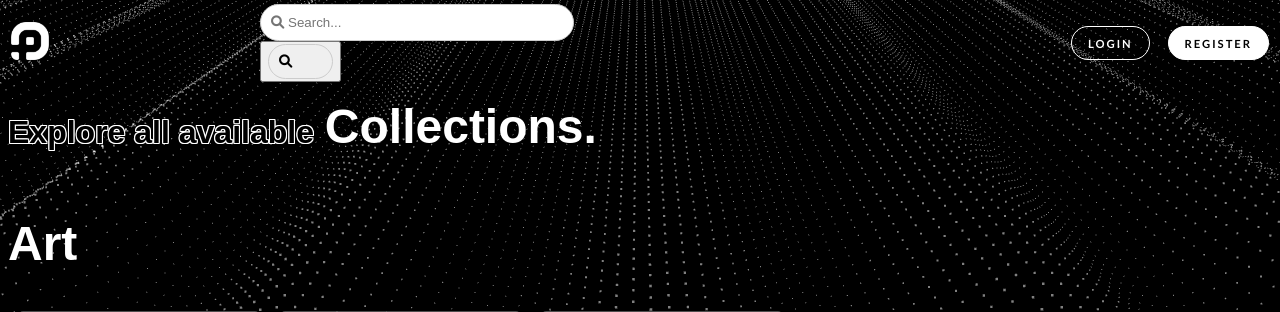
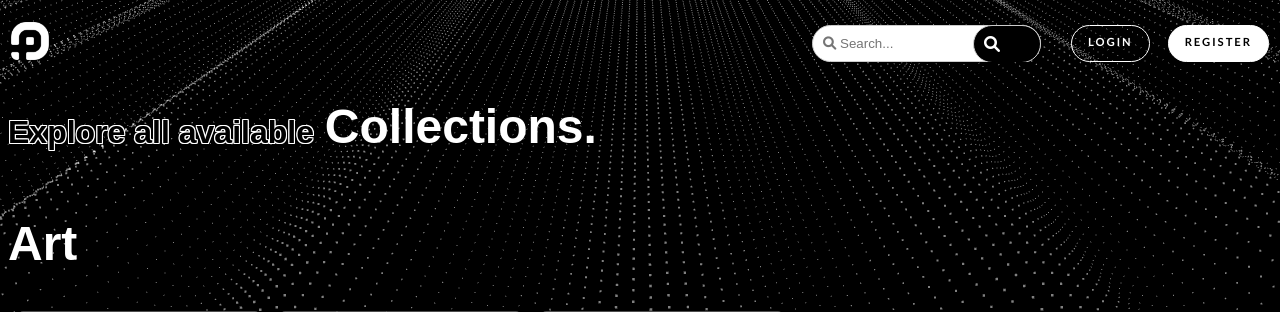
Before and after one commit to qirexes/pixels, a Django app: page /pix/explore/ in a window 1280 px wide. Shown: the top 312 px of the page. Run offline with Django 5.2, Linux system fonts and the light colour scheme; data comes from the database, SQL or seed files in the repository.

Commit message:
search bar

```diff
--- a/pix/templates/pix/explore.html
+++ b/pix/templates/pix/explore.html
@@ -22,15 +22,13 @@
         </a>
     </div>
 
-
-    <div class="search-container">
-      <!-- Search form -->
+<!--
+    <div class="search-container" style="overflow: hidden;">
       <form method="get" action="{% url 'pix:explore' %}" style="position: relative; display: inline-block;">
         <input class="search-input" type="text" name="q" placeholder="&#xf002; Search..." value="{{ request.GET.q }}" style="font-family: Arial, FontAwesome; padding-left: 10px;">
-        <button type="submit"><i class="fa fa-search search-input"></i></button>
+        <button type="submit"><i class="fa fa-search search-input" style="background: black; color: white;"></i></button>
     </form>
-
-    </div>
+    </div> -->
 
 
       <!-- Search form -->
@@ -44,6 +42,15 @@
     <script src="https://cdnjs.cloudflare.com/ajax/libs/three.js/r128/three.min.js"></script>
 
     <div class="right">
+
+
+    <div class="search-container" style="overflow: hidden;">
+      <form method="get" action="{% url 'pix:explore' %}" style="position: relative; display: inline-block;">
+        <input class="search-input" type="text" name="q" placeholder="&#xf002; Search..." value="{{ request.GET.q }}" style="font-family: Arial, FontAwesome; padding-left: 10px;">
+        <button type="submit"><i class="fa fa-search search-input" style="background: black; color: white;"></i></button>
+    </form>
+    </div>
+
       {% if user.is_authenticated %}
       <div class="user-icon">
         <a href="{% url 'pix:dashboard' %}" id="user-icon" style="display: flex; justify-content: center; align-items: center; width: 40px; height: 40px; border-radius: 50%; background: white;
@@ -402,6 +409,12 @@ document.addEventListener('DOMContentLoaded', function() {
   .logo-img{
     height: 38px;
     width: 38px;
+  }
+
+  .search-container{
+    display: flex;
+    flex-direction: row;
+    z-index: 3;
   }
 
   .right{
@@ -774,13 +787,16 @@ box-shadow: 3px 3px 3px black;
 .search-container {
   position: relative;
   width: 100%; /* Set to 100% to make it responsive */
-  max-width: 600px; /* Maximum width to prevent it from getting too large */
+  max-width: 300px; /* Maximum width to prevent it from getting too large */
   margin: 0 auto; /* Center the search bar */
+  margin-right: 30px;
 }
 
 .search-input {
   width: 100%;
-  padding: 10px 40px 10px 10px; /* Adjust padding to fit the icon */
+  /* padding: 10px 40px 10px 10px; */
+  /* Adjust padding to fit the icon */
+  padding: 10px 40px 10px 10px;
   border: 1px solid #ccc;
   border-radius: 20px; /* Adjust radius as needed */
   box-sizing: border-box;
@@ -789,7 +805,7 @@ box-shadow: 3px 3px 3px black;
 .search-button {
   position: absolute;
   top: 50%;
-  right: 10px;
+  /* right: 10px; */
   transform: translateY(-50%);
   background: none;
   border: none;
@@ -809,7 +825,7 @@ box-shadow: 3px 3px 3px black;
 
 @media (max-width: 600px) {
   .search-container {
-    max-width: 90%; /* Reduce max-width for smaller screens */
+    max-width: 80%; /* Reduce max-width for smaller screens */
   }
 
   .search-input {
@@ -823,6 +839,9 @@ box-shadow: 3px 3px 3px black;
 }
 
 @media (max-width: 400px) {
+  .search-container{
+    max-width: 60%;
+  }
   .search-input {
     padding: 8px 30px 8px 8px; /* Further adjust padding for very small screens */
   }
@@ -1143,6 +1162,37 @@ box-shadow: 3px 3px 3px black;
         }
 
 
+        /* search style start */
+
+  .search-container {
+    position: relative;
+    display: inline-block;
+  }
+  .search-input {
+    width: 100%;
+    box-sizing: border-box;
+  }
+  .search-container button {
+    position: absolute;
+    right: 0;
+    top: 0;
+    height: 100%;
+    border: none;
+    background: none;
+    padding: 0;
+    cursor: pointer;
+  }
+  .search-container button i {
+    font-size: 16px;
+  }
+
+  .navbar{
+    display: flex;
+    flex-direction: row;
+    justify-content: space-between;
+  }
+        /* search style end */
+
 
 </style>
 
```
Also changed, not shown: pixels/settings.py (+68 -1 lines).
